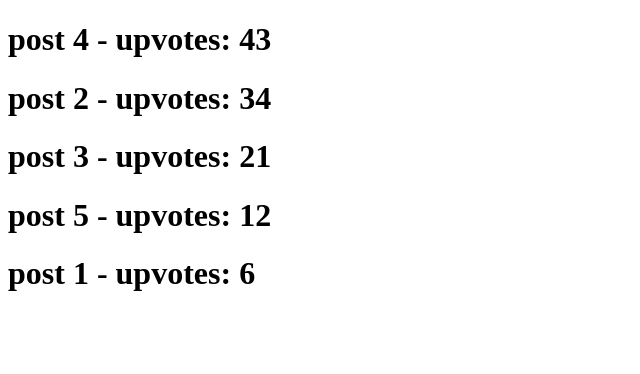
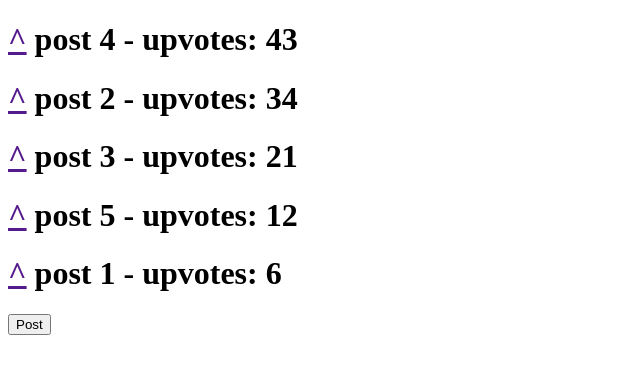
Before and after one commit to akhanna00/reddit-clone, a website: page app/index.max.html in a window 1280 px wide. Shown: the whole page, without its empty margins (0-640 px from the left). Drawn offline with nearby package versions, Linux system fonts and the light colour scheme; files that its build step writes are made by us from their sources.

Commit message:
update view with new features

```diff
--- a/app/index.max.html
+++ b/app/index.max.html
@@ -8,8 +8,10 @@
   </head>
   <body ng-controller="mainController">
     <h1 ng-repeat="post in posts | orderBy: '-upvotes'">
+      <a href="" ng-click="upvote(post)">^</a>
       {{ post.title }} - upvotes: {{post.upvotes}}
     </h1>
+    <button ng-click="addPost()">Post</button>
 
     <!-- Scripts -->
     <script defer src="https://ajax.googleapis.com/ajax/libs/angularjs/1.5.6/angular.min.js"></script>
```
Also changed, not shown: dist/index.html.
